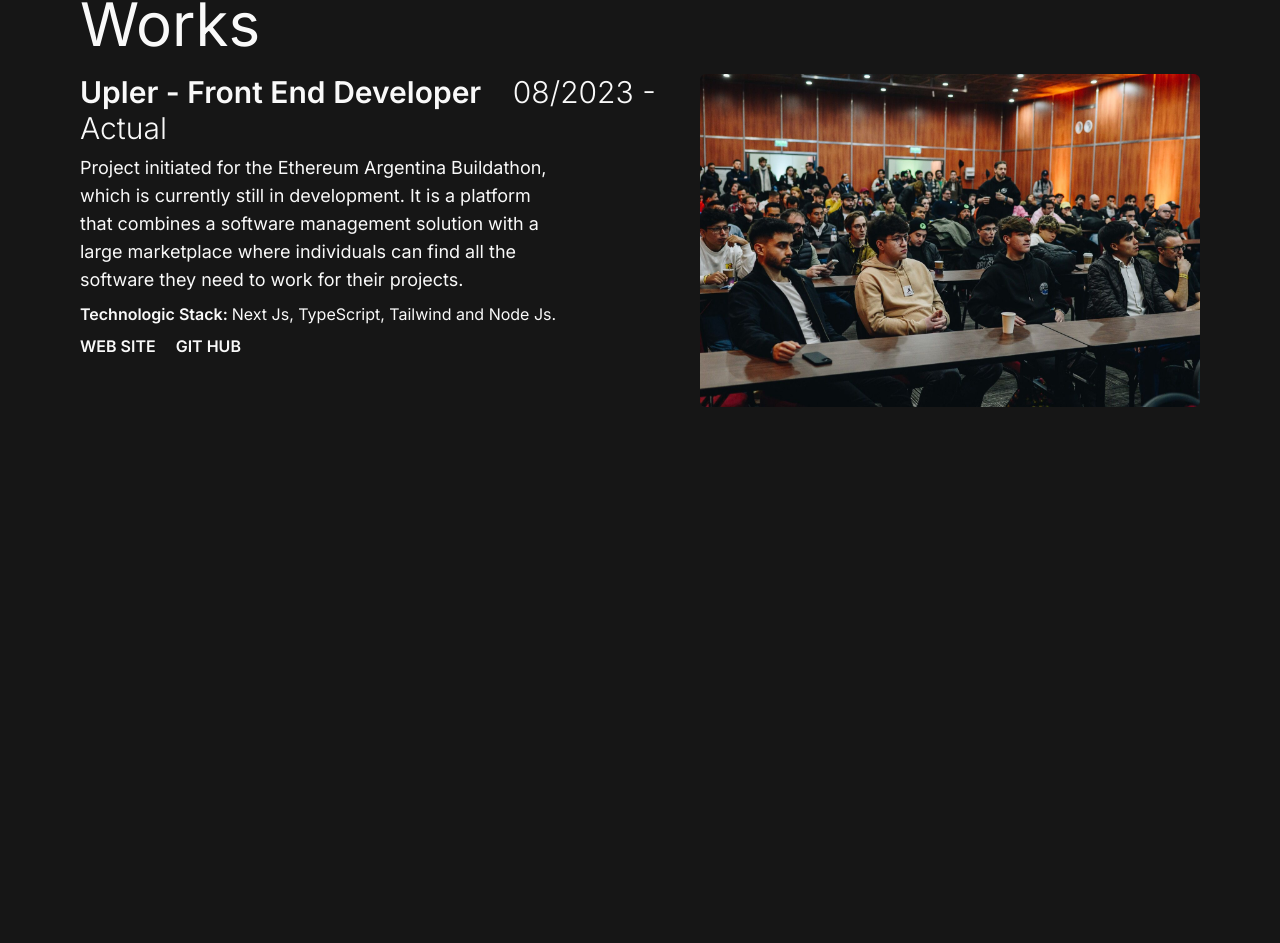
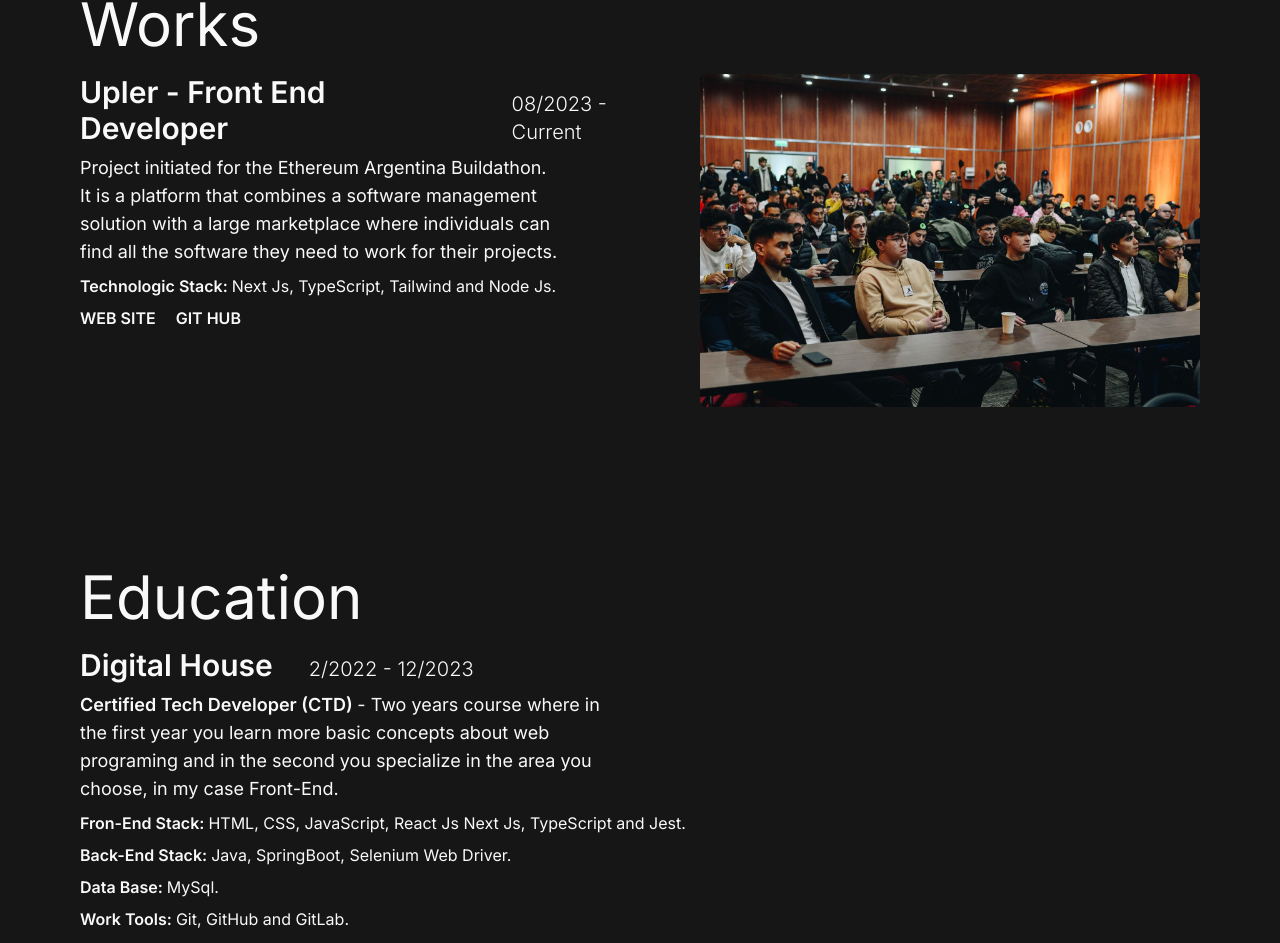
Before and after one commit to Seraquesada/Portfolio-2024, a Next.js app: page / in a window 1280 px wide. Shown: the part 1524-2467 px from the top of the page. Before the commit the page ends 1971 px from the top, so only its background shows below. Built offline with nearby package versions, Linux system fonts and the light colour scheme.

Commit message:
adding studies component

```diff
--- a/src/app/page.tsx
+++ b/src/app/page.tsx
@@ -1,5 +1,6 @@
 import About from '@/components/about'
 import Navbar from '@/components/navbar'
+import Studies from '@/components/studies'
 import Subtitle from '@/components/subtitle'
 import Title from '@/components/title'
 import Works from '@/components/works'
@@ -17,6 +18,7 @@ export default function Home() {
 				<Navbar />
 				<About />
 				<Works />
+				<Studies/>
 			</div>
 		</main>
 	)
--- a/src/components/navbar.tsx
+++ b/src/components/navbar.tsx
@@ -11,7 +11,7 @@ const dataLink = [
 		id: 'works',
 	},
 	{
-		text: 'Studies',
+		text: 'Education',
 		id: 'studies',
 	},
 	{
--- a/src/components/studies.tsx
+++ b/src/components/studies.tsx
@@ -1,6 +1,91 @@
+import Image from 'next/image'
+import Link from 'next/link'
 
 const Studies = () => {
-	return <div id="studies">Studies</div>
+	return (
+		<section
+			id="studies"
+			className="my-10 flex w-full flex-col flex-wrap gap-5 pt-20 text-[#f9f9f9] sm:flex-nowrap"
+		>
+			<div className="flex flex-col gap-5">
+				<h2 className="text-6xl"> Education </h2>
+				<div className="flex w-full flex-col gap-5 lg:flex-row ">
+					<div className="flex w-full flex-col gap-2  md:w-3/5 ">
+						<div className="flex flex-col items-end justify-start gap-3 sm:flex-row">
+							<h4 className="text-3xl font-semibold ">
+								Digital House
+							</h4>
+							<span className="text-xl font-light  md:pl-6">
+								2/2022 - 12/2023
+							</span>
+						</div>
+
+						<p className="w-4/5  text-lg">
+							<span className="font-semibold">
+								Certified Tech Developer (CTD){' '}
+							</span>{' '}
+							- Two years course where in the first year you learn
+							more basic concepts about web programing and in the
+							second you specialize in the area you choose, in my
+							case Front-End.
+						</p>
+						<p>
+							<span className="font-semibold">
+								Fron-End Stack:{' '}
+							</span>
+							HTML, CSS, JavaScript, React Js Next Js, TypeScript
+							and Jest.
+						</p>
+						<p>
+							<span className="font-semibold">
+								Back-End Stack:{' '}
+							</span>
+							Java, SpringBoot, Selenium Web Driver.
+						</p>
+						<p>
+							<span className="font-semibold">Data Base: </span>
+							MySql.
+						</p>
+						<p>
+							<span className="font-semibold">Work Tools: </span>
+							Git, GitHub and GitLab.
+						</p>
+						<div className="flex gap-5">
+							<Link
+								className="font-semibold uppercase hover:text-cyan-500"
+								href="https://upler.tech/"
+								target="_blamk"
+							>
+								web site
+							</Link>
+							<Link
+								className="font-semibold uppercase hover:text-cyan-500"
+								href="https://upler.tech/"
+								target="_blamk"
+							>
+								Git Hub
+							</Link>
+						</div>
+					</div>
+					{/* <div className="flex w-full flex-col gap-2  md:w-3/5 ">
+						<div className="flex flex-col items-end justify-start gap-3 sm:flex-row">
+							<h4 className="text-3xl font-semibold ">
+								Instituto Austral de Enseñanza
+							</h4>
+							<span className="text-xl font-light  md:pl-6">
+								2016 - 2021
+							</span>
+						</div>
+						<p className="w-4/5  text-lg">High School</p>
+						<p>
+							<span className="font-semibold">Languages: </span>
+							Git, GitHub and GitLab.
+						</p>
+					</div> */}
+				</div>
+			</div>
+		</section>
+	)
 }
 
 export default Studies
--- a/src/components/works.tsx
+++ b/src/components/works.tsx
@@ -11,25 +11,26 @@ const Works = () => {
 			<div className="flex flex-col gap-5">
 				<h2 className="text-6xl"> Works</h2>
 				<div className="flex flex-col gap-5 md:flex-row">
-					<div className="flex flex-col gap-2 w-3/5 ">
-						<h4 className="text-3xl font-semibold ">
-							Upler - Front End Developer{' '}
-							<span className="text-md pl-6  font-light">
-								08/2023 - Actual
+					<div className="flex flex-col gap-2  md:w-3/5 ">
+						<div className="flex flex-col justify-start items-end gap-3 sm:flex-row">
+							<h4 className="text-3xl font-semibold ">
+								Upler - Front End Developer
+							</h4>
+							<span className="text-xl font-light  md:pl-6">
+								08/2023 - Current
 							</span>
-							{''}
-						</h4>
+						</div>
+
 						<p className="w-4/5  text-lg">
 							Project initiated for the Ethereum Argentina
-							Buildathon, which is currently still in development.
-							It is a platform that combines a software management
-							solution with a large marketplace where individuals
-							can find all the software they need to work for
-							their projects.
+							Buildathon. It is a platform that combines a
+							software management solution with a large
+							marketplace where individuals can find all the
+							software they need to work for their projects.
 						</p>
 						<p>
 							<span className="font-semibold">
-								Technologic Stack: {''}
+								Technologic Stack:{' '}
 							</span>
 							Next Js, TypeScript, Tailwind and Node Js.
 						</p>
@@ -51,7 +52,7 @@ const Works = () => {
 						</div>
 					</div>
 					<Image
-						className="rounded-md"
+						className="hidden rounded-md md:flex"
 						src="/upler.jpeg"
 						height={100}
 						width={500}
```
